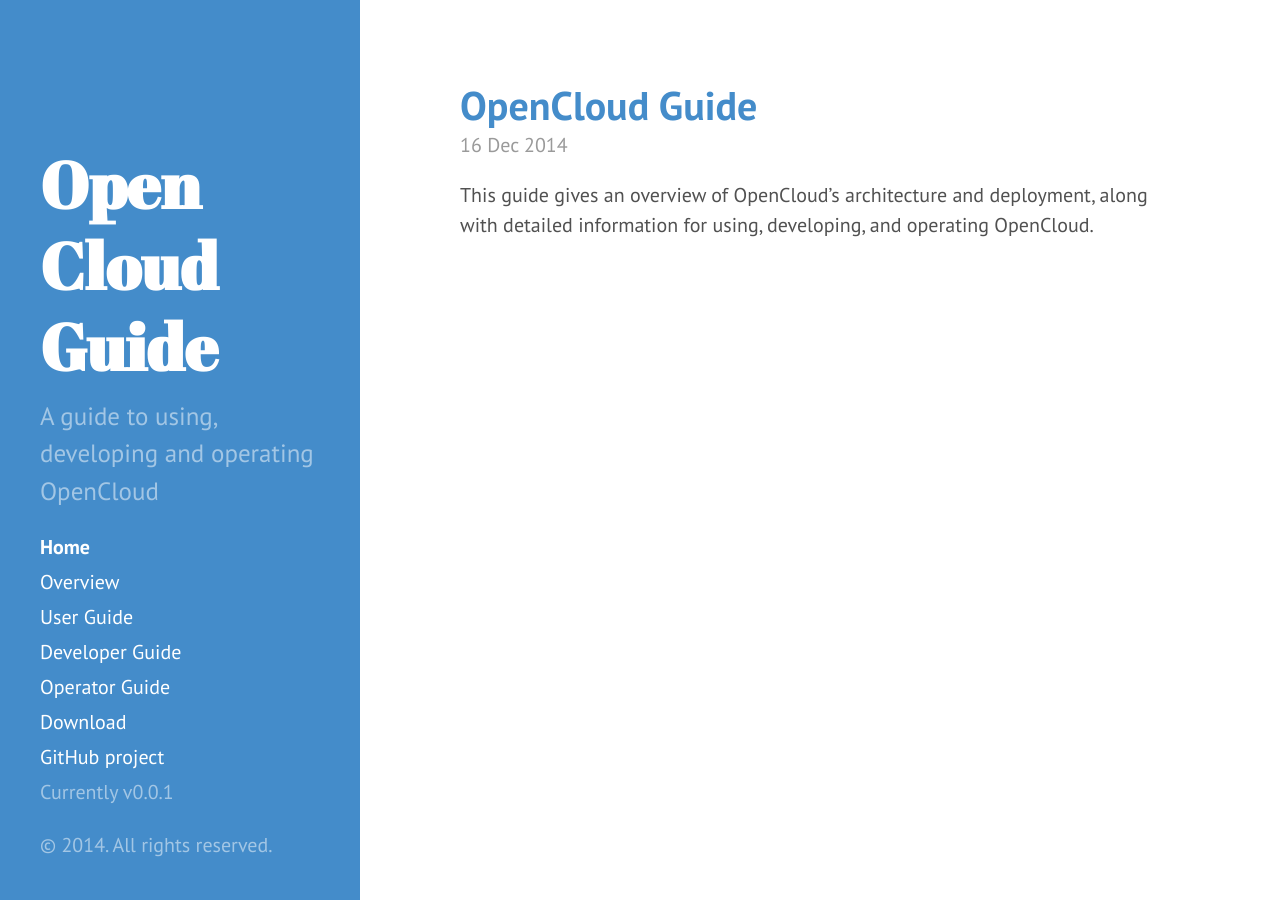
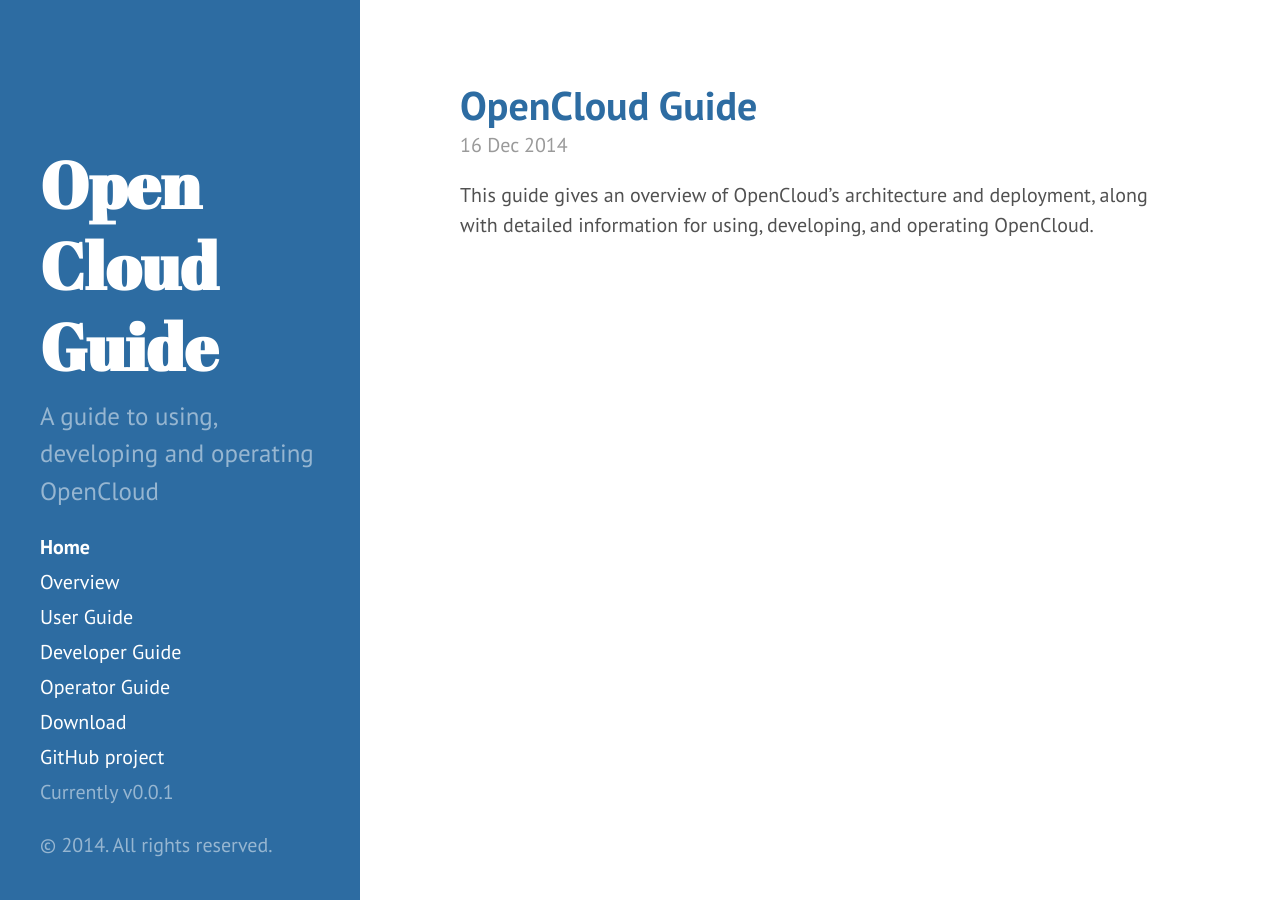
Before and after one commit to open-cloud/open-cloud.github.io.old, a Jekyll site: the page built from index.html, in a window 1280 px wide. Built offline with Jekyll 4.4.1, drawn with Linux system fonts in a browser that asks for light colours; Markdown is read by kramdown in place of the engine named in the settings; the list of posts is cut into pages by our own code.

Commit message:
changed background color

```diff
--- a/public/css/hyde.css
+++ b/public/css/hyde.css
@@ -251,9 +251,11 @@ a.sidebar-nav-item:focus {
 
 /* OpenCloud */
 .theme-base-opencloud .sidebar {
-  background-color: #448CCA;
+/*  background-color: #448CCA; */
+  background-color: #2d6ca2;
 }
 .theme-base-opencloud .content a,
 .theme-base-opencloud .related-posts li a:hover {
-  color: #448CCA;
+/*  color: #448CCA; */
+  color: #2d6ca2;
 }
```
